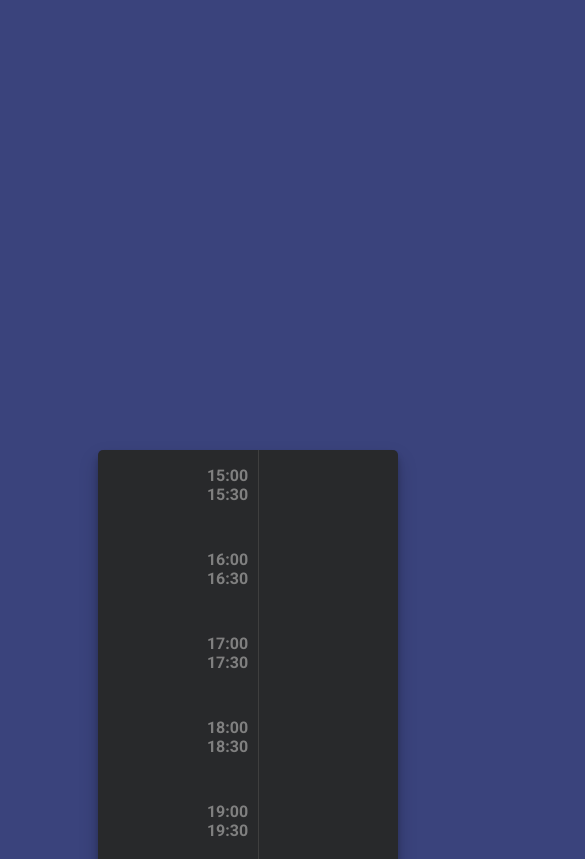
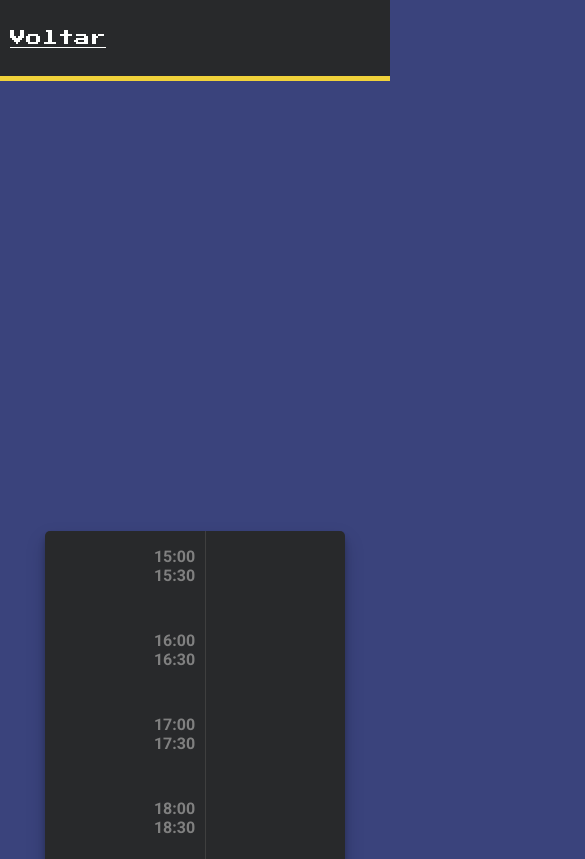
Before and after one commit to zsk549/chadetrovao, a plain HTML site: page week.html in a window 390 px wide. Shown: the top 859 px of the page, 585 px wide, since content can reach past the window. Drawn offline with Linux system fonts and the light colour scheme.

Commit message:
body delete

```diff
--- a/week.html
+++ b/week.html
@@ -329,12 +329,6 @@
              .calendario{
                 display: none;
             }
-            body{
-               display: flex;
-               justify-content: center;
-               align-items: flex-end;
-               width: 100vw;
-            }
             .Caixa_1{
 
                 justify-content: center;
```
